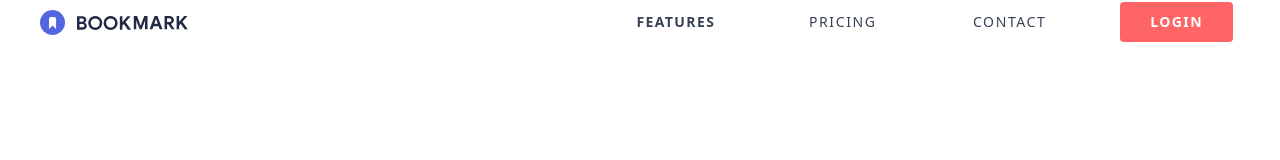
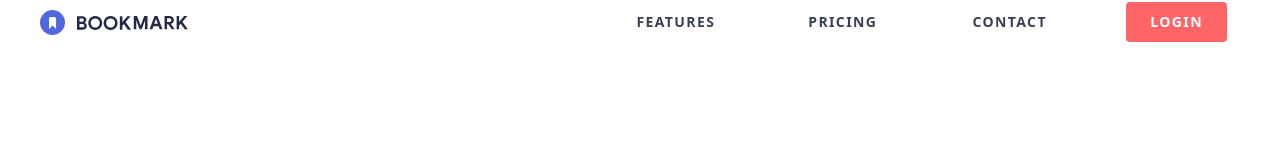
Before and after one commit to JlBestMc/S5.-Landing-Page-React, a React (Vite) app: page / in a window 1280 px wide. Shown: the top 160 px of the page. Built offline with nearby package versions, Linux system fonts and the light colour scheme.

Commit message:
wip component navbar style

```diff
--- a/src/components/atoms/Button.tsx
+++ b/src/components/atoms/Button.tsx
@@ -1,5 +1,5 @@
 interface ButtonProps {
-  variant?: "btnBlue" | "btnRed" | "btnWhite";
+  variant?: "btnBlue" | "btnRed" | "btnWhite" | "btnMobile";
   styles?: string;
   content: string;
 }
@@ -10,14 +10,15 @@ export default function Button({
   content,
 }: ButtonProps) {
   const baseClasses =
-    "font-semibold hover:bg-white border-2 tracking-wide rounded cursor-[url('./assets/cursor.cur'),_auto] transition duration-300 ease-in-out";
+    "font-semibold border-2 text-center tracking-wide rounded cursor-[url('./assets/cursor.cur'),_auto] transition duration-300 ease-in-out";
 
   const variants = {
     btnBlue:
-      "py-4 px-8 bg-[#5465df] hover:text-[#5465df] border-[#5465df] text-white",
-    btnRed: "px-7 py-2 border-red-400 tracking-widest text-sm bg-red-400 hover:text-red-400 text-white",
+      "py-4 px-8 bg-[#5465df] hover:text-[#5465df] border-[#5465df] text-white hover:bg-white",
+    btnRed: "px-7 py-2 border-red-400 tracking-widest text-sm bg-red-400 hover:text-red-400 text-white hover:bg-white",
     btnWhite:
       "py-4 px-8 bg-white text-gray-600 border-white hover:border-gray-500 shadow-lg",
+    btnMobile:"text-white bg-gray-700 border-white text-3xl px-46 py-5 text-center flex justify-center w-[80%]"
   };
 
   return (
--- a/src/components/molecules/Navbar.tsx
+++ b/src/components/molecules/Navbar.tsx
@@ -67,19 +67,19 @@ export default function Navbar({
           <hr className="w-[80%] md:hidden opacity-30 text-white" />
           <Anchor
             ref="#pricing"
-            styles="text-white text-2xl md:text-gray-700 md:text-sm md:hover:text-red-400 py-3 px-6"
+            styles="text-white text-2xl md:text-gray-700 md:text-sm md:hover:text-red-400 md:py-3 md:px-6 md:hover:text-red-400 md:tracking-widest md:text-sm md:font-semibold md:text-[#353541] cursor-[url('./assets/cursor.cur'),_auto] transition duration-300 ease-in-out"
           >
             Pricing
           </Anchor>
           <hr className="w-[80%] md:hidden opacity-30 text-white" />
           <Anchor
             ref="#contact"
-            styles="text-white text-2xl md:text-gray-700 md:text-sm md:hover:text-red-400 py-3 px-6"
+            styles="text-white text-2xl md:text-gray-700 md:text-sm md:hover:text-red-400 md:py-3 md:px-6 md:hover:text-red-400 md:tracking-widest md:text-sm md:font-semibold md:text-[#353541] cursor-[url('./assets/cursor.cur'),_auto] transition duration-300 ease-in-out"
           >
             Contact
           </Anchor>
           <hr className="w-[80%] md:hidden opacity-30 text-white" />
-          <Button content="LOGIN" styles="md:px-7 md:py-2 md:border-red-400 tracking-widest md:text-sm md:bg-red-400 md:hover:text-red-400 text-white bg-gray-700 border-white"></Button>
+          <Button content="LOGIN" variant="btnMobile" styles="md:px-7 md:py-2 hover:bg-gray-700 md:border-red-400 tracking-widest md:text-sm md:bg-red-400 md:hover:text-red-400"></Button>
         </nav>
       </div>
   );
```
